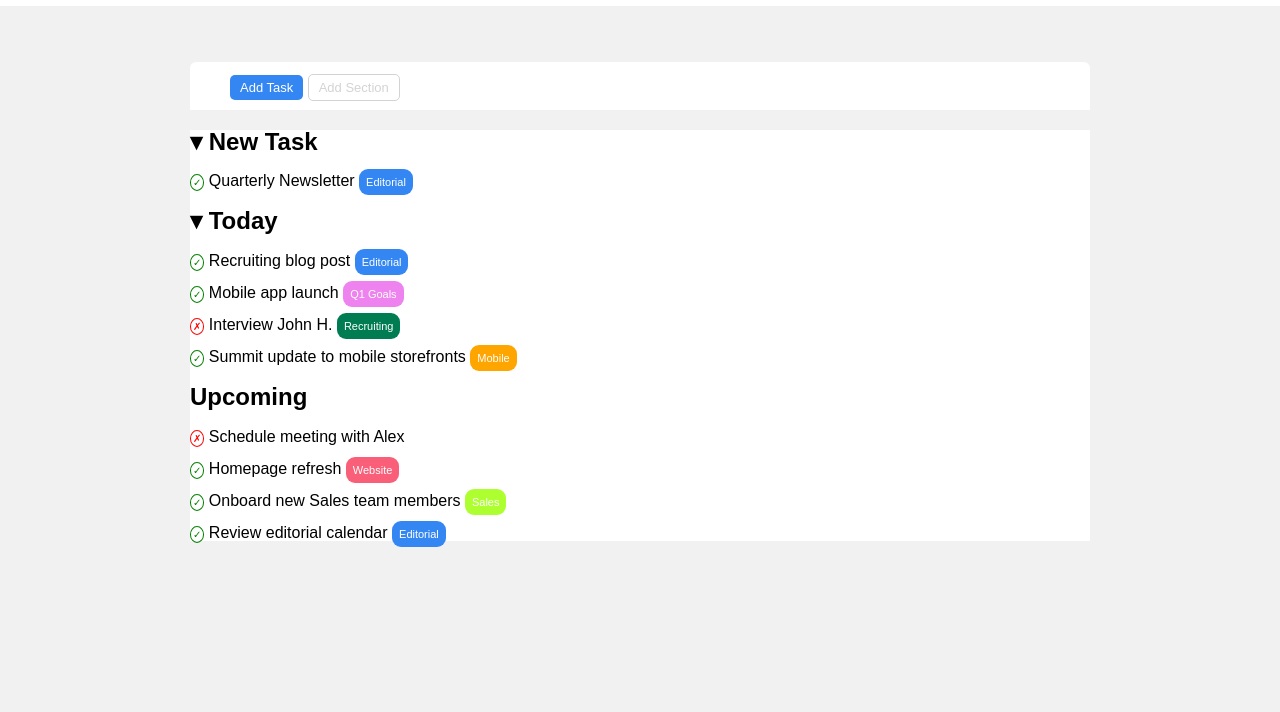
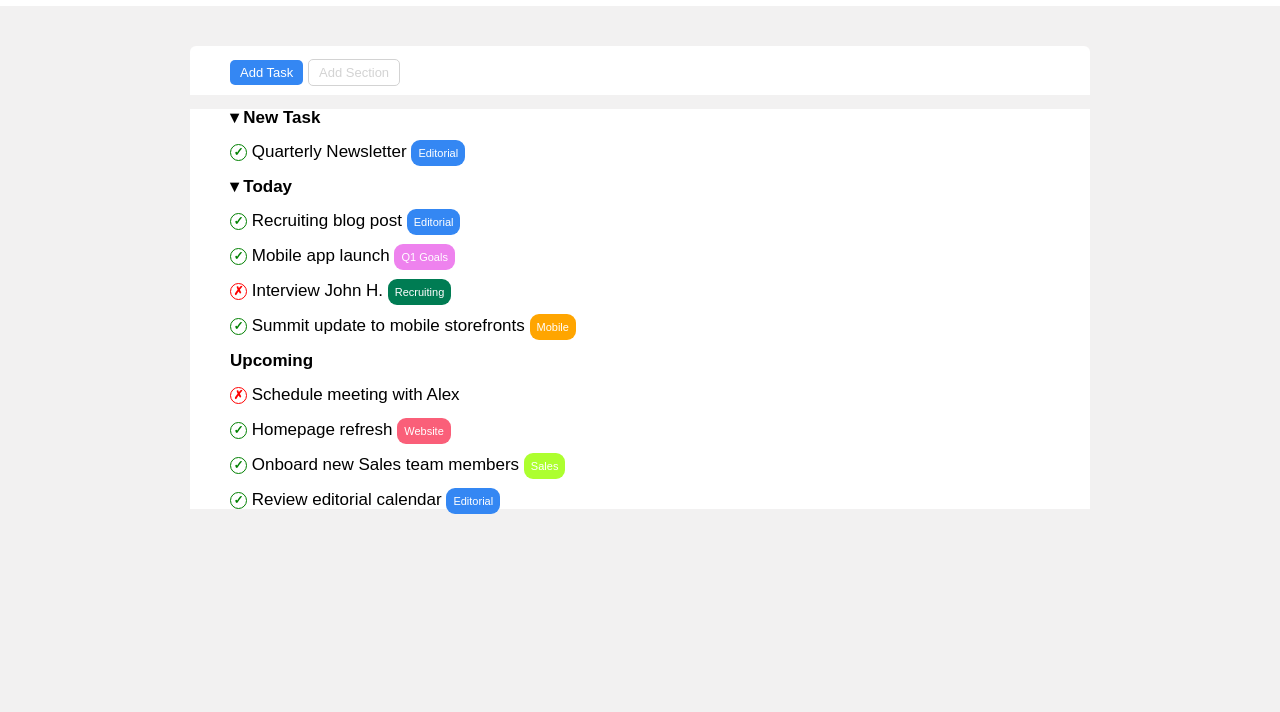
Before and after one commit to nvmRegi/html-css-toboolist, a plain HTML site: page index.html in a window 1280 px wide. Shown: the part 88-800 px from the top of the page. Drawn offline with Linux system fonts and the light colour scheme.

Commit message:
check e cross

```diff
--- a/index.html
+++ b/index.html
@@ -15,15 +15,14 @@
 
         <main> <!--MAIN-->
 
-            <div >
-                <p class="sfondo-bianco layout">
-                    <span class="tasto font-bianco sfondo-blu">Add Task</span>
-                    <span class="tasto nuova-sezione">Add Section</span>
-                </p>
+            <!--SEZIONE TASK SECTION-->
+            <div class="sfondo-bianco layout1">
+                <span class="tasto font-bianco sfondo-blu">Add Task</span>
+                <span class="tasto nuova-sezione">Add Section</span>
             </div>
 
             <!--LISTA SCHEDULE-->
-            <div class="sfondo-bianco">
+            <div class="sfondo-bianco layout2">
 
                 <section> <!--NEW TASK-->
                     <h2>&#9662; New Task</h2>
--- a/style.css
+++ b/style.css
@@ -1,6 +1,7 @@
 *{
     font-family: sans-serif, Arial, Helvetica;
     line-height: 1;
+    font-size: 17px;
 }
 
 body{
@@ -38,12 +39,17 @@ main{
 /*end*/
 
 /*Impostazione Sezione*/
-p.layout{
+div.layout1{
     padding-left: 40px;
     padding-top: 17px;
     padding-bottom: 15px;
     border-top-left-radius: 6px;
     border-top-right-radius: 6px;
+}
+div.layout2{
+    padding-left: 40px;
+    padding-top:
+
 }
 /*end*/
 
@@ -59,46 +65,55 @@ span.nuova-sezione{
     border: 1px solid lightgray;
 }
 
+/*end*/
+
+ .sfondo-blu{
+     background-color: rgb(52, 135, 243);
+ }
+/*check e cross*/
+span.check{
+    height: 17px;
+    width: 17px;
+    border-radius: 50%;
+    display: inline-block;
+    border: 1px solid green;
+    color:green;
+    font-size: 70%;
+    font-weight: bolder;
+    vertical-align: middle;
+    text-align: center;
+    box-sizing: border-box;
+    padding-top: 2px ;
+}
+span.cross{
+    height: 17px;
+    width: 17px;
+    border-radius: 50%;
+    display: inline-block;
+    border: 1px solid red;
+    color:red;
+    font-size: 70%;
+    font-weight: bolder;
+    vertical-align: middle;
+    text-align: center;
+    box-sizing: border-box;
+    padding-top: 2px ;
+}
+/*end*/
+
 /*attributi tag*/
-
-/*end*/
 .font-bianco{
     color: white;
 }
- .sfondo-blu{
-     background-color: rgb(52, 135, 243);
- }
-/*list*/
-span.check{
-    padding: 2px;
-    border: 1px solid;
-    border-radius: 50%;
-    border-color: green;
-    color: green;
-    font-size: 10px;
-}
-
-span.cross{
-    padding: 2px;
-    border: 1px solid;
-    border-radius: 50%;
-    border-color: red;
-    color: red;
-    font-size: 10px;
-}
-
-/*tag lista*/
 .tag{
     font-size: 11px;
     padding: 7px;
     border-radius: 9px;
     color: white;
 }
-
 .goals{
     background-color: violet;
 }
-
 .recruiting{
     background-color: rgb(0, 124, 83);
 }
@@ -111,3 +126,4 @@ span.cross{
 .sales{
     background-color: greenyellow;
 }
+/*end*/
```
